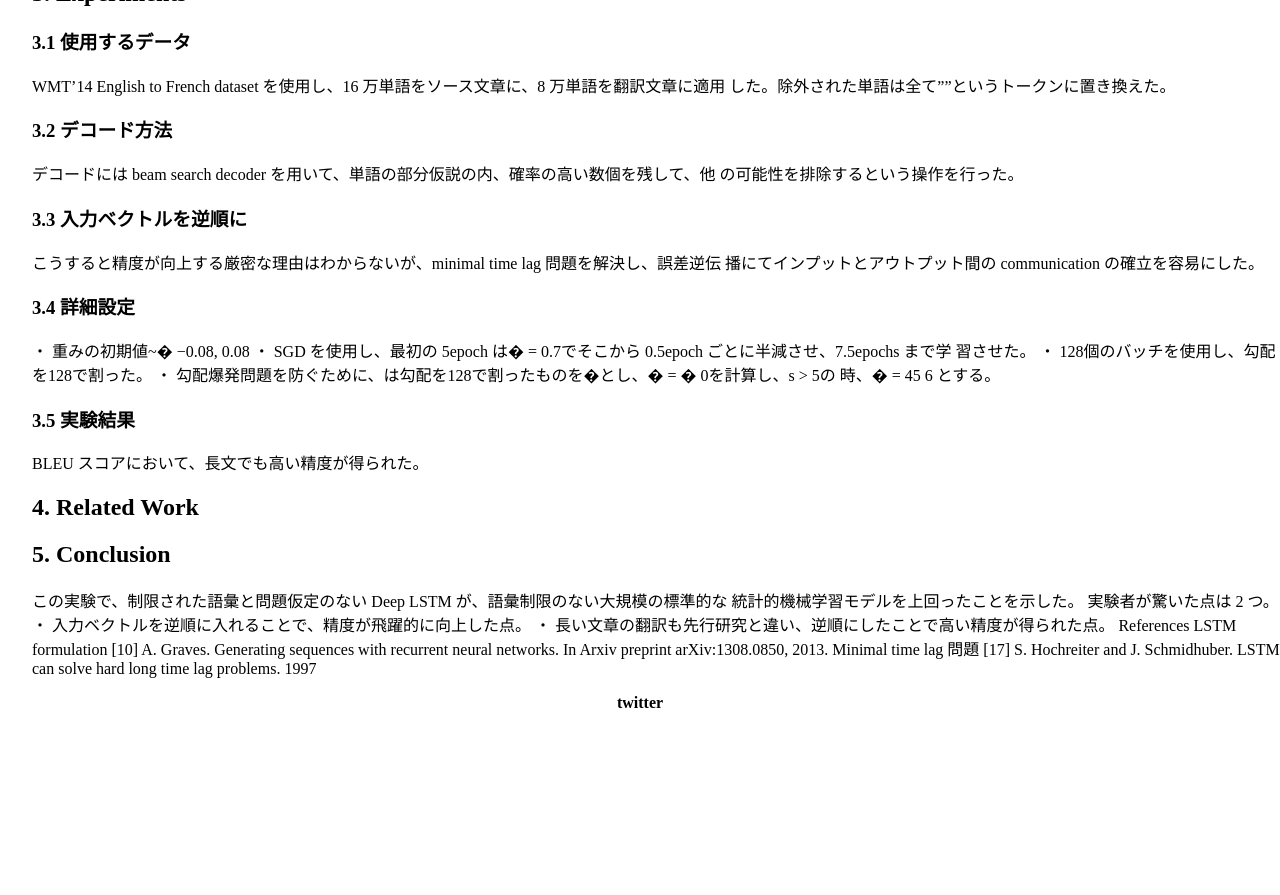
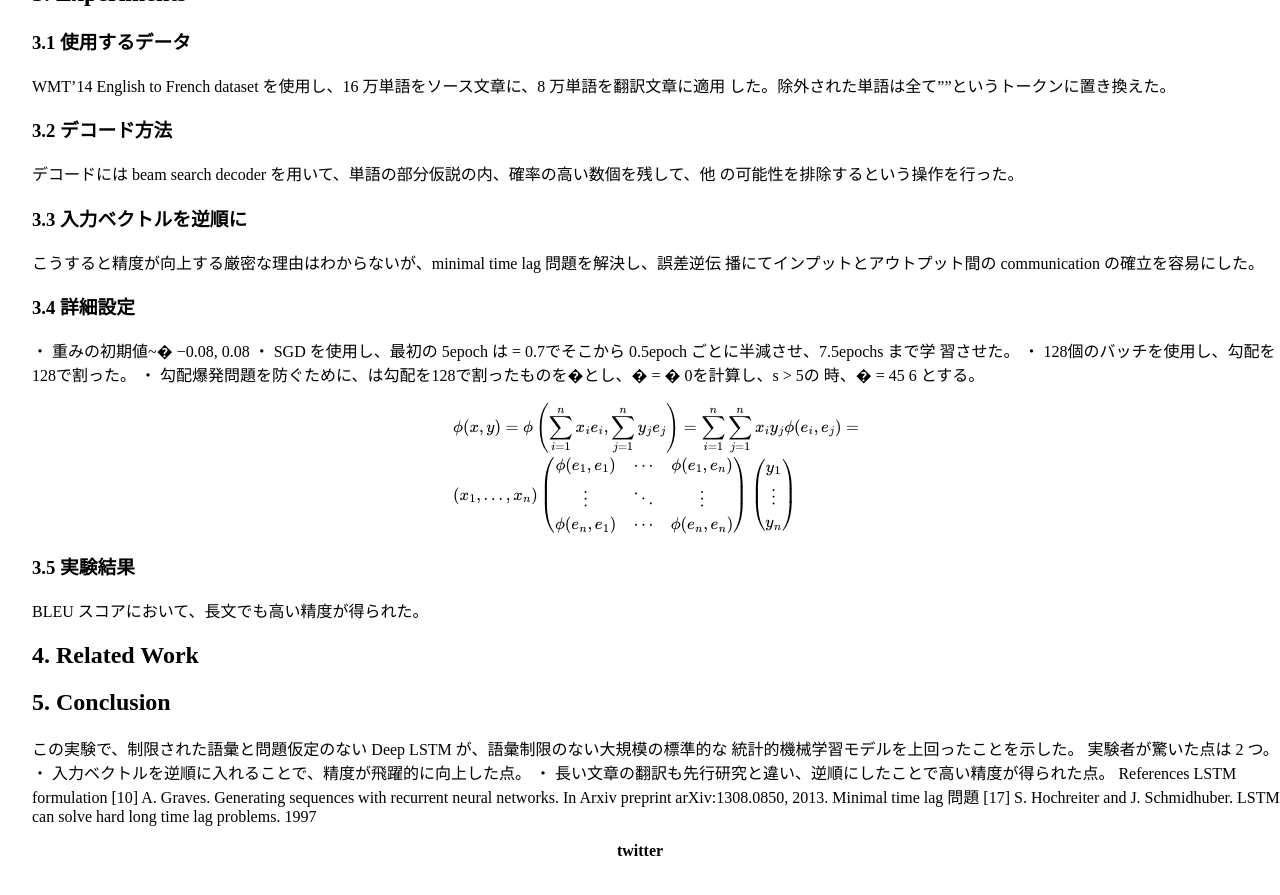
Before and after one commit to HUITCLUB/HUITCLUB.github.io, a Jekyll site: the page built from _posts/2018-02-27-Seq2Seq.md, in a window 1280 px wide and 900 px high, scrolled down 1396 px. Shown: the top 895 px of the window. Built offline with Jekyll 4.4.1, drawn with Linux system fonts in a browser that asks for light colours; formulas are drawn with MathJax 3; before the commit the page ends 2148 px from its top, so only the background shows below that.

Commit message:
latex update

```diff
--- a/_includes/header.html
+++ b/_includes/header.html
@@ -1,5 +1,6 @@
 <meta charset="utf-8">
 <link rel="icon" href="/images/favicon.png" type="image/png">
+<script src="https://cdnjs.cloudflare.com/ajax/libs/mathjax/2.7.0/MathJax.js?config=TeX-AMS-MML_HTMLorMML" type="text/javascript"></script>
 <title> {{site.title}} </title>
 <style media="screen">
   #wrapper {
--- a/_posts/2018-02-27-Seq2Seq.md
+++ b/_posts/2018-02-27-Seq2Seq.md
@@ -38,12 +38,30 @@
 
 ### 3.4 詳細設定
 ・ 重みの初期値~� −0.08, 0.08
-・ SGD を使用し、最初の 5epoch は� = 0.7でそこから 0.5epoch ごとに半減させ、7.5epochs まで学
+・ SGD を使用し、最初の 5epoch は = 0.7でそこから 0.5epoch ごとに半減させ、7.5epochs まで学
 習させた。
 ・ 128個のバッチを使用し、勾配を128で割った。
 ・ 勾配爆発問題を防ぐために、は勾配を128で割ったものを�とし、� = � 0を計算し、s > 5の
 時、� = 45
 6 とする。
+
+$$
+\begin{align*}
+  & \phi(x,y) = \phi \left(\sum_{i=1}^n x_ie_i, \sum_{j=1}^n y_je_j \right)
+  = \sum_{i=1}^n \sum_{j=1}^n x_i y_j \phi(e_i, e_j) = \\
+  & (x_1, \ldots, x_n) \left( \begin{array}{ccc}
+      \phi(e_1, e_1) & \cdots & \phi(e_1, e_n) \\
+      \vdots & \ddots & \vdots \\
+      \phi(e_n, e_1) & \cdots & \phi(e_n, e_n)
+    \end{array} \right)
+  \left( \begin{array}{c}
+      y_1 \\
+      \vdots \\
+      y_n
+    \end{array} \right)
+\end{align*}
+$$
+
 
 ### 3.5 実験結果
 BLEU スコアにおいて、長文でも高い精度が得られた。
```
Also changed, not shown: 4 other files.
